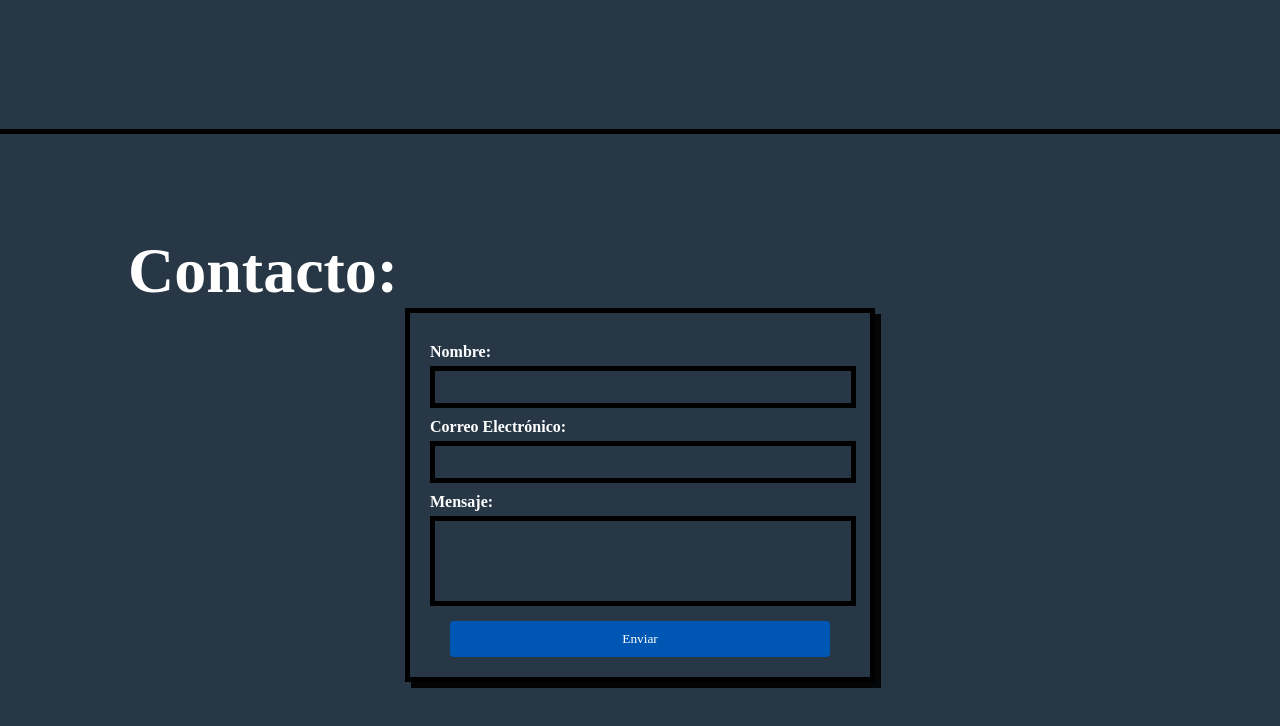
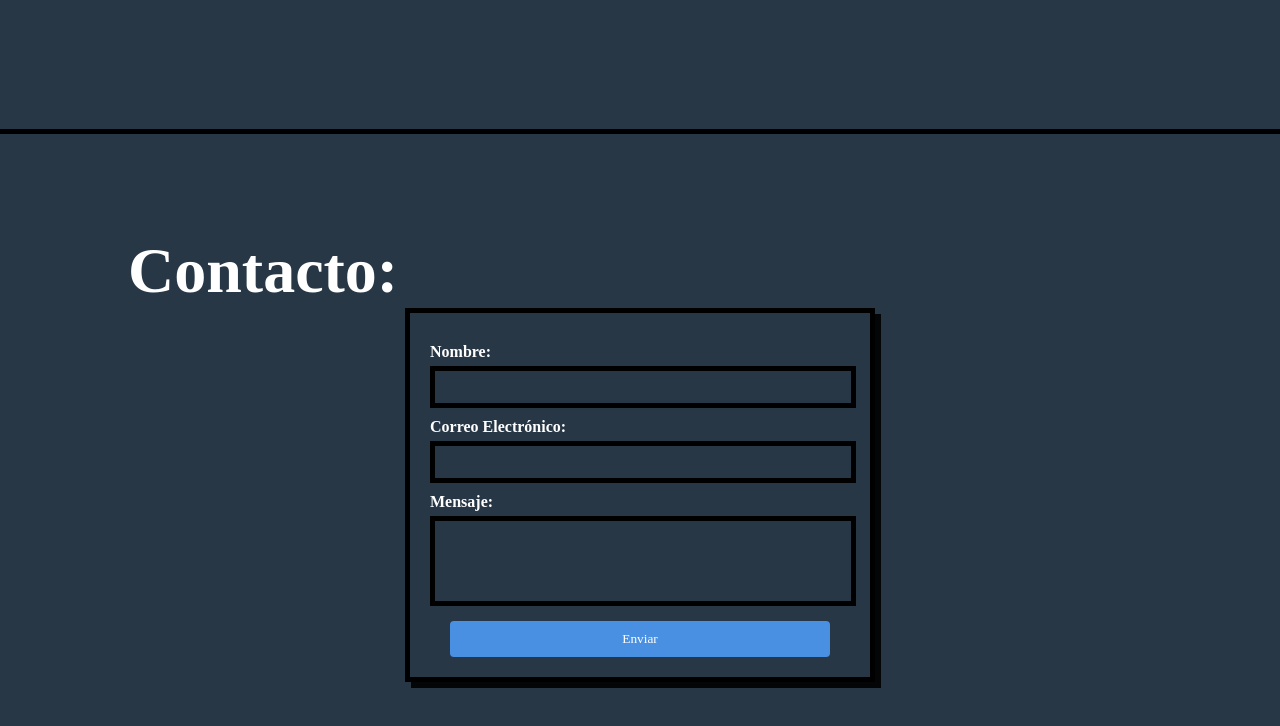
Before and after one commit to Nonetss/NoneBot, an Astro site in the folder Frontend/: page / in a window 1280 px wide. In both pictures the pointer is over the button "Enviar". Shown: the part 2512-3238 px from the top of the page. Built offline with nearby package versions, Linux system fonts and the light colour scheme; Astro itself is replaced by a stand-in of ours; a web font is replaced by a local one.

Commit message:
Introducimos nuevos colores

```diff
--- a/Frontend/src/layouts/Layout.astro
+++ b/Frontend/src/layouts/Layout.astro
@@ -11,6 +11,7 @@ const { title } = Astro.props;
   <head>
     <meta charset="UTF-8" />
     <meta name="description" content="Astro description" />
+    <meta name="viewport" content="width=device-width, initial-scale=1.0" />
     <meta name="viewport" content="width=device-width" />
     <link rel="icon" type="image/svg+xml" href="/favicon.svg" />
     <meta name="generator" content={Astro.generator} />
@@ -33,6 +34,7 @@ const { title } = Astro.props;
     --color-texto-secundario: #d0d3d4;
     --color-bg: #273746;
     --color-principal: #f8636e;
+    --color-secundario: #4a90e2;
   }
   /* Personaliza el ancho de la barra de desplazamiento */
   ::-webkit-scrollbar {
--- a/Frontend/src/styles/elementos/ContactForm.css
+++ b/Frontend/src/styles/elementos/ContactForm.css
@@ -61,5 +61,5 @@
 }
 
 .contact-form button:hover {
-  background: #0056b3;
+  background: var(--color-secundario);
 }
```
